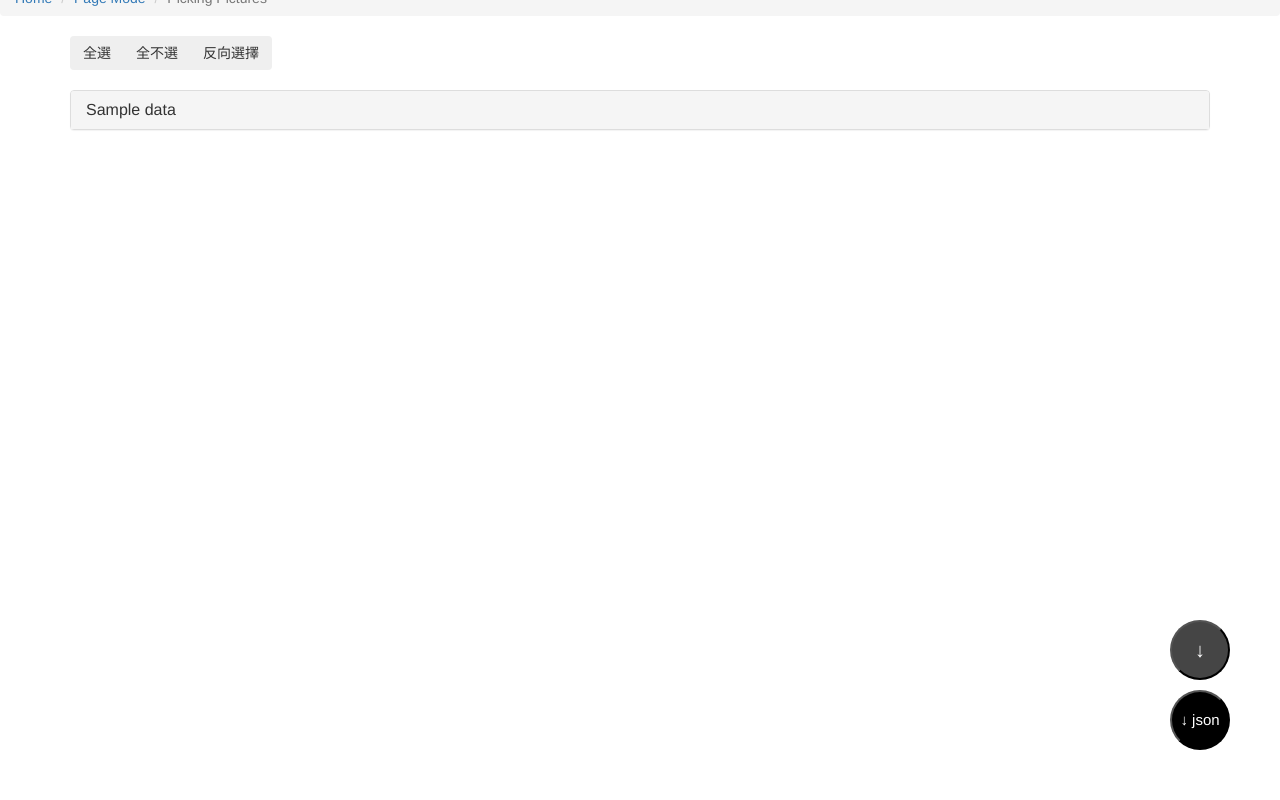
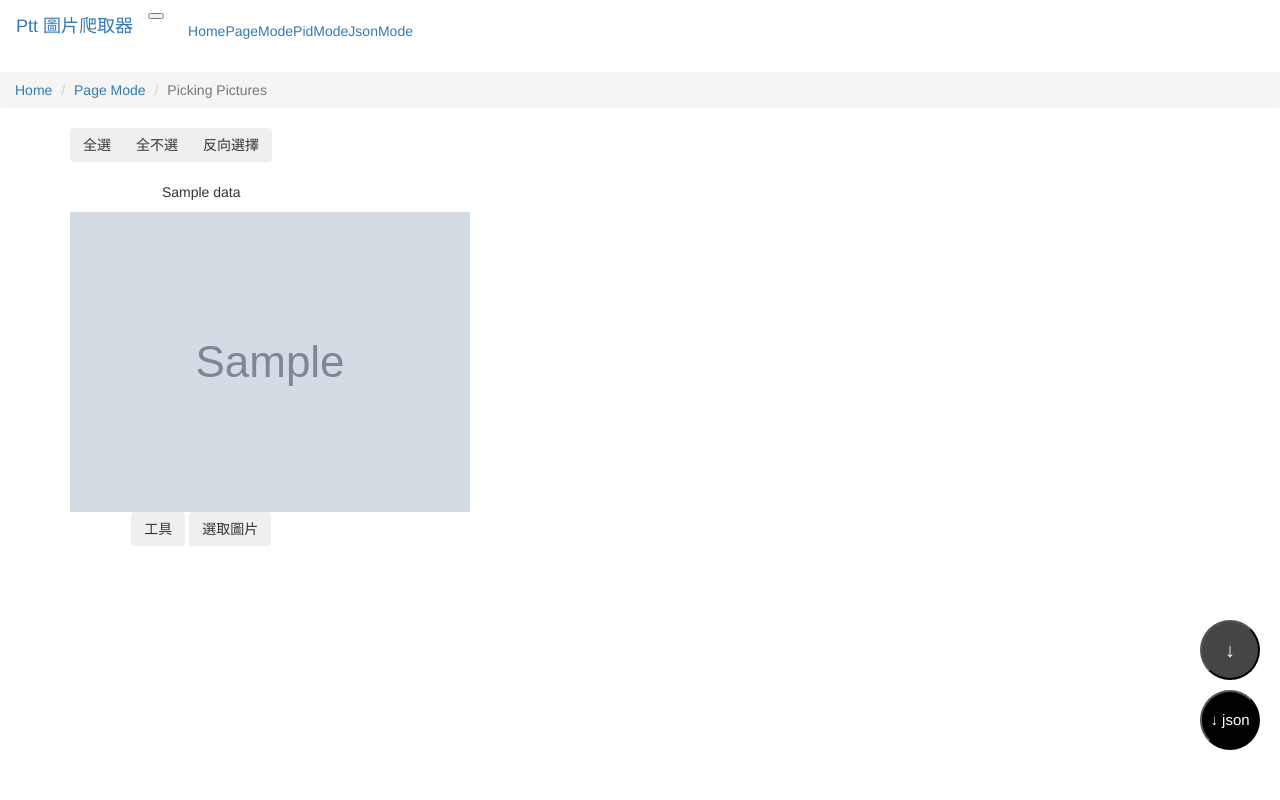
Before and after one commit to aqweteddy/PttCrawlWebsite, a Flask app: template templates/show_image1.html in a window 1280 px wide. Run offline with Flask 2, Linux system fonts and the light colour scheme; the template is opened without the code that fills it: most values are stand-ins (such as "Sample title", 1, 10 or a date in 2020); grey boxes marked "Sample" are stand-in pictures; parts of the project's set-up code (start-up, migrations or seed data) failed here and were passed over; some libraries are stand-ins or nearby versions.

Commit message:
fix show image

```diff
--- a/main.py
+++ b/main.py
@@ -1,7 +1,7 @@
 # coding:utf-8
 from flask import Flask, flash, render_template, request, redirect, url_for, send_from_directory, Response
 from flask_bootstrap import Bootstrap
-from flask_markdown import markdown
+from flaskext.markdown import Markdown
 from flask_nav import Nav
 from flask_nav.elements import Navbar, View
 from werkzeug.utils import secure_filename
@@ -16,7 +16,7 @@ from crawler.crawler import ToolBox, ThreadList
 
 # settings
 app = Flask(__name__)
-markdown(app)
+Markdown(app)
 bootstrap = Bootstrap(app)
 app.secret_key = 'super secret key'
 app.config['SESSION_TYPE'] = 'filesystem'
--- a/templates/base.html
+++ b/templates/base.html
@@ -1,13 +1,27 @@
 {% extends "bootstrap/base.html" %}
-{% block title %} Ptt 圖片批量下載 {% endblock title %}
-{% block script %}
-    <script type=text/javascript src="{{ url_for('static', filename='jquery.js') }}"></script>
-{% endblock %}
 
 {% block navbar %}
-    {{ nav.mynavbar.render() }}
+    <nav class="navbar navbar-expand-lg navbar-light bg-light">
+        <a class="navbar-brand" href="/">Ptt 圖片爬取器</a>
+        <button class="navbar-toggler" type="button" data-toggle="collapse" data-target="#navbarSupportedContent"
+                aria-controls="navbarSupportedContent" aria-expanded="false" aria-label="Toggle navigation">
+            <span class="navbar-toggler-icon"></span>
+        </button>
+        <div class="collapse navbar-collapse" id="navbarSupportedContent">
+            <ul class="navbar-nav mr-auto">
+                <li class="nav-item">
+                    <a class="nav-link" href="/">Home</a>
+                </li>
+                <li class="nav-item">
+                    <a class="nav-link" href="/page_mode">PageMode</a>
+                </li>
+                <li class="nav-item">
+                    <a class="nav-link" href="/pid_mode">PidMode</a>
+                </li>
+                <li class="nav-item">
+                    <a class="nav-link" href="/upload_json">JsonMode</a>
+                </li>
+            </ul>
+        </div>
+    </nav>
 {% endblock navbar %}
-
-{% block content %}
-
-{% endblock %}
--- a/templates/download.html
+++ b/templates/download.html
@@ -15,7 +15,7 @@
             }
         }
     </script>
-    <nav aria-label="breadcrumb" style="margin-top: -20px">
+    <nav aria-label="breadcrumb">
         <ol class="breadcrumb">
             <li class="breadcrumb-item"><a href="/index">Home</a> </li>
             <li class="breadcrumb-item"><a href="/page_mode">Page Mode</a> </li>
--- a/templates/show_image1.html
+++ b/templates/show_image1.html
@@ -1,6 +1,7 @@
 {% extends "base.html" %}
 {% block content %}
     <style type="text/css">
+
         ul {
             list-style-type: none;
         }
@@ -72,7 +73,7 @@
             text-align: center;
             line-height: 50%;
             position: fixed;
-            right: 50px;
+            right: 20px;
             bottom: 50px;
         }
 
@@ -92,7 +93,7 @@
             text-align: center;
             line-height: 50%;
             position: fixed;
-            right: 50px;
+            right: 20px;
             bottom: 120px;
         }
 
@@ -158,7 +159,7 @@
             }
         }
     </script>
-    <nav aria-label="breadcrumb" style="margin-top: -20px">
+    <nav aria-label="breadcrumb">
         <ol class="breadcrumb">
             <li class="breadcrumb-item"><a href="/index">Home</a></li>
             <li class="breadcrumb-item"><a href="/page_mode">Page Mode</a></li>
@@ -169,9 +170,9 @@
         <form action="/show_image1/{{ pid }}" method="POST">
             {#            Button for all#}
             <div class="btn-group" role="group" aria-label="all_check_box">
-                <button type="button" class="btn btn-secondary" onclick="all_select()">全選</button>
-                <button type="button" class="btn btn-secondary" onclick="all_not_select()">全不選</button>
-                <button type="button" class="btn btn-secondary" onclick="all_rev_select()">反向選擇</button>
+                <button type="button" class="btn btn-light" onclick="all_select()">全選</button>
+                <button type="button" class="btn btn-light" onclick="all_not_select()">全不選</button>
+                <button type="button" class="btn btn-light" onclick="all_rev_select()">反向選擇</button>
             </div>
             {#        download json button#}
             <span class="d-inline-block" tabindex="0" data-toggle="tooltip" data-placement="left" title="下載 json">
@@ -182,54 +183,85 @@
                 <button type="submit" class="fab2" name="download_image">↓</button>
             </span>
             <br><br>
-
-
-            <!-- use panel and collapse to show different article -->
-            <div class="panel-group" id="accordion">
+            <div class="row">
+                <div class="card-group">
                 {% for da in data %}
-                    <div class="panel panel-default">
-                        <div class="panel-heading">
-                            <h4 class="panel-title">
-                                {# if no this article no image show a picture mean "no image" #}
+                    <div class="col-sm-3">
+                        <div class="card bg-light text-center border-dark" id="card{{ da['id'] }}">
+                            <p class="card-title">{{ da['title'] }}</p>
                             {% if da['img_link']|length > 0 %}
-                                    <a data-toggle="collapse" data-parent="#accordion"
-                                       href="#collapse{{ da['id'] }}">{{ da['title'] }}</a>
+                                <img class="card-img-top" style="max-height:400px"
+                                     src="{{ da['img_link'][0] }}" alt="Loading...">
                             {% else %}
-                                    <a data-toggle="collapse" data-parent="#accordion"
-                                       href="#collapse{{ da['id'] }}">
-                                        <img src="{{ url_for('static', filename='no-image.png') }}" height="20px"
-                                             alt="no image"/>
-                                        {{ da['title'] }}
-                                    </a>
+                                <img class="card-img-top" src="{{ url_for('static', filename='no-image.png') }}"
+                                     width="200px" alt="Loading...">
                             {% endif %}
-                            </h4>
-                        </div>
-                        <div id="collapse{{ da['id'] }}" class="panel-collapse collapse">
-                            <div class="panel-body">
-                                <!--button in panel-->
-                                <div role="group" aria-label="th_check_box">
-                                    <button type="button" class="btn btn-sm" onclick="th_select({{ da['id'] }})">此文全選
+                            <button type="button" class="btn btn-light dropdown-toggle"
+                                    data-toggle="dropdown" aria-haspopup="true" aria-expanded="false">
+                                工具
                             </button>
-                                    <button type="button" class="btn btn-sm" onclick="th_not_select({{ da['id'] }})">
+                            <div class="dropdown-menu" aria-labelledby="btnGroupDrop1">
+                                <button type="button" class="dropdown-item"
+                                        onclick="th_select({{ da['id'] }})">
+                                    此文全選
+                                </button>
+                                <button type="button" class="dropdown-item"
+                                        onclick="th_not_select({{ da['id'] }})">
                                     此文全不選
                                 </button>
-                                    <button type="button" class="btn btn-sm" onclick="th_rev_select({{ da['id'] }})">
-                                        反向選擇
-                                    </button>
-                                    <button type="button" class="btn-sm btn" onclick="window.open('{{ da['url'] }}')">
+                                <button type="button" class="dropdown-item"
+                                        onclick="window.open('{{ da['url'] }}')">
                                     看原文
                                 </button>
-                                    <button type="button" class="btn btn-sm" data-toggle="collapse" data-target="#collapse{{ da['id'] }}">關閉此折疊</button>
-                                    <!--unfinished-->
-                                    <button type="button" class="btn btn-sm" data-toggle="modal"
+                                <button type="button" class="dropdown-item" data-toggle="modal"
                                         data-target="#ModalArticle{{ da['id'] }}">顯示內文
                                 </button>
                             </div>
-                                <!--image-->
+
+
+                            <button type="button" class="btn btn-inline-light text-dark" data-toggle="modal"
+                                    data-target="#modal{{ da['id'] }}">選取圖片
+                            </button>
+
+                            <!--modal-->
+                            <div class="modal fade" id="modal{{ da['id'] }}" role="dialog" tabindex="-1"
+                                 aria-labelledby="myLargeModalLabel" aria-hidden="true">
+                                <div class="modal-dialog modal-lg" role="document">
+                                    <div class="modal-content" style="background: rgba(255, 255, 255, 0.10);">
+                                        <div class="modal-header">
+                                            <h5 class="modal-title text-white">{{ da['title'] }}</h5>
+                                            <button type="button" class="close" data-dismiss="modal" aria-label="Close">
+                                                <span aria-hidden="true">&times;</span>
+                                            </button>
+                                            <br>
+                                        </div>
+                                        <div class="modal-body">
+                                            <div role="group" aria-label="th_check_box">
+                                                <button type="button" class="btn btn-outline-light"
+                                                        onclick="th_select({{ da['id'] }})">
+                                                    此文全選
+                                                </button>
+                                                <button type="button" class="btn btn-outline-light"
+                                                        onclick="th_not_select({{ da['id'] }})">
+                                                    此文全不選
+                                                </button>
+                                                <button type="button" class="btn btn-outline-light"
+                                                        onclick="th_rev_select({{ da['id'] }})">
+                                                    反向選擇
+                                                </button>
+                                                <button type="button" class="btn btn-outline-light"
+                                                        onclick="window.open('{{ da['url'] }}')">
+                                                    看原文
+                                                </button>
+                                                <button type="button" class="btn btn-outline-light" data-toggle="modal"
+                                                        data-target="#ModalArticle{{ da['id'] }}">顯示內文
+                                                </button>
+                                            </div>
                                             <ul>
                                                 {% for link in da['img_link'] %}
                                                     <li>
-                                            <input type="checkbox" name="cb_{{ da['id'] }}_{{ loop.index0 }}"
+                                                        <input type="checkbox"
+                                                               name="cb_{{ da['id'] }}_{{ loop.index0 }}"
                                                                id="cb_{{ da['id'] }}_{{ loop.index0 }}"/>
                                                         <label for="cb_{{ da['id'] }}_{{ loop.index0 }}">
                                                             <img src="{{ link }}" alt="{{ link }}"/>
@@ -238,25 +270,16 @@
                                                 {% endfor %}
                                             </ul>
                                         </div>
+                                        <div class="modal-footer">
+
                                         </div>
                                     </div>
-{#                    <div class="modal fade" id="ModalArticle{{ da['id'] }}" tabindex="-1" role="dialog"#}
-{#                         aria-labelledby="exampleModalLongTitle" aria-hidden="true">#}
-{#                        <div class="modal-dialog" role="document">#}
-{#                            <div class="modal-content">#}
-{#                                <div class="modal-header">#}
-{#                                    <h5 class="modal-title" id="exampleModalLongTitle">{{ da['title'] }}</h5>#}
-{#                                </div>#}
-{#                                <div class="modal-body">#}
-{#                                    {{ da['text'] }}#}
-{#                                </div>#}
-{#                                <div class="modal-footer">#}
-{#                                    <button type="button" class="btn btn-secondary" data-dismiss="modal">Close</button>#}
-{#                                </div>#}
-{#                            </div>#}
-{#                        </div>#}
-{#                    </div>#}
+                            </div>
+                        </div>
+                    </div>
+                    </div>
                 {% endfor %}
+                </div>
             </div>
         </form>
     </div>
```
Also changed, not shown: requirements.txt (deleted, +0 -56 lines), templates/index.html (+40 -6 lines), templates/page_mode.html (+16 -11 lines), templates/pid_mode.html (+54 -6 lines), upload_tmp/25565.json (deleted, +0 -1 lines), upload_tmp/87516.json (deleted, +0 -1 lines), README.md (added), static/index_screen_1.png (deleted), static/index_screen_2.png (deleted), static/page_mode_demo.png (added), static/pid_mode_demo.png (added), static/upload_json_demo.png (added). Lines whose indentation alone changed are shown as unchanged.
